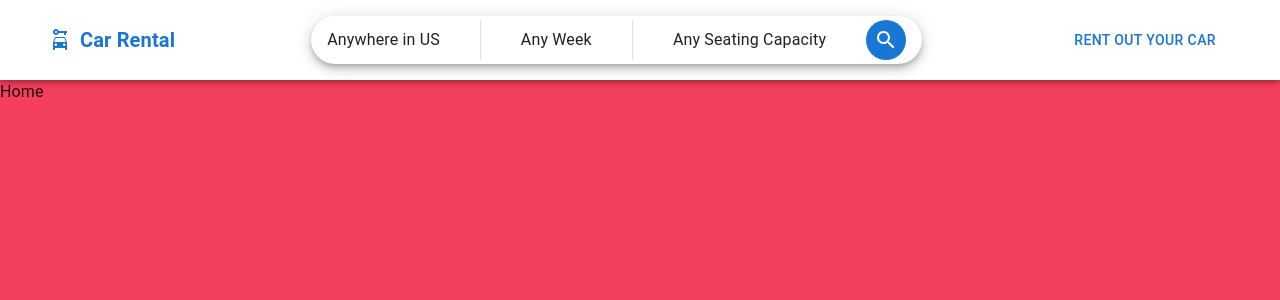
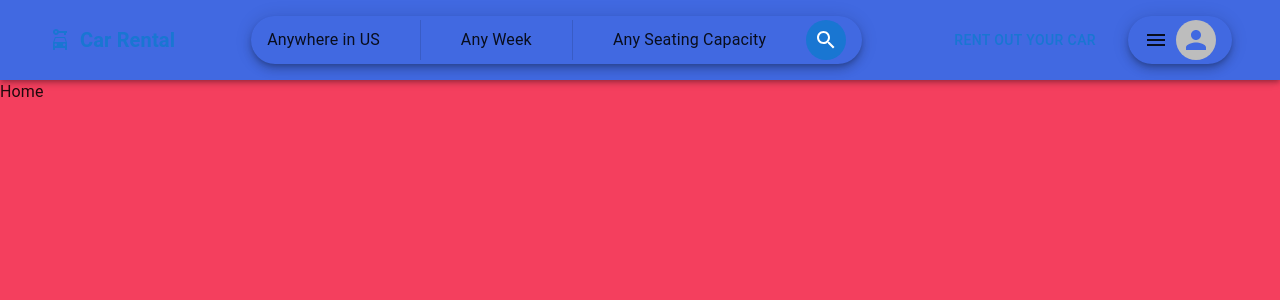
Before and after one commit to BrandonWu500/car-rental-web-app-v2, a Next.js app: page / in a window 1280 px wide. Shown: the top 300 px of the page. Built offline with nearby package versions, Linux system fonts and the light colour scheme.

Commit message:
feat: add user menu to navbar

```diff
--- a/src/components/navbar.tsx
+++ b/src/components/navbar.tsx
@@ -1,12 +1,13 @@
 'use client';
 
-import { AppBar, Button, Container, Toolbar } from '@mui/material';
+import { AppBar, Box, Button, Container, Toolbar } from '@mui/material';
 import { Search } from './search';
 import { Logo } from './ui/logo';
+import UserMenu from './user-menu';
 
 export const Navbar = () => {
   return (
-    <AppBar position="sticky" sx={{ backgroundColor: 'white' }}>
+    <AppBar position="sticky" sx={{ backgroundColor: 'inherit' }}>
       <Container maxWidth="xl">
         <Toolbar
           sx={{
@@ -17,6 +18,7 @@ export const Navbar = () => {
         >
           <Logo />
           <Search />
+          <Box sx={{ display: 'flex', alignItems: 'center', gap: 2 }}>
             <Button
               sx={{
                 borderRadius: '100vh',
@@ -27,6 +29,8 @@ export const Navbar = () => {
             >
               Rent out your car
             </Button>
+            <UserMenu />
+          </Box>
         </Toolbar>
       </Container>
     </AppBar>
```
Lines whose indentation alone changed are shown as unchanged.
